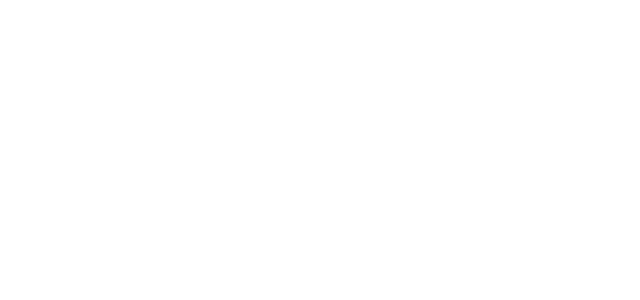
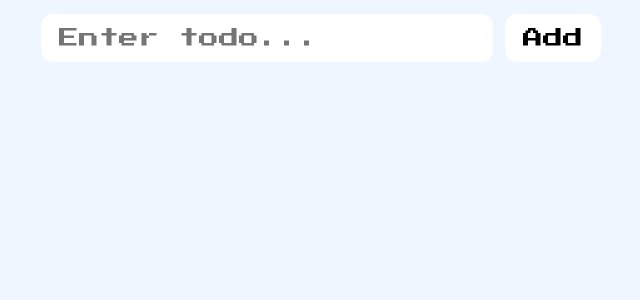
Before and after one commit to kirtiiraghav/React-projects, a React (Vite) app in the folder To Do List/: page / in a window 1280 px wide. Shown: the top 300 px of the page, without its empty margins (319-959 px from the left). Built offline with nearby package versions, Linux system fonts and the light colour scheme.

Commit message:
create TodoInput component

```diff
--- a/To Do List/src/App.jsx
+++ b/To Do List/src/App.jsx
@@ -1,8 +1,10 @@
-import './App.css'
+import TodoInput from './components/TodoInput'
 
 function App() {
     return (
-        <></>
+        <main>
+            <TodoInput />
+        </main>
     )
 }
 
--- /dev/null
+++ b/To Do List/src/components/TodoInput.jsx
@@ -0,0 +1,10 @@
+import React from 'react'
+
+export default function TodoInput() {
+    return (
+        <header className='input-header'>
+            <input type="text" placeholder='Enter todo...'/>
+            <button>Add</button>
+        </header>
+    )
+}
--- a/To Do List/src/index.css
+++ b/To Do List/src/index.css
@@ -0,0 +1,38 @@
+* {
+    padding: 0;
+    margin: 0;
+    box-sizing: border-box;
+}
+
+body {
+    background-color: #EFF6FF;
+    padding: 14px
+}
+
+.input-header {
+    max-width: 800px;
+    width: 100%;
+    margin: 0 auto;
+    display: flex;
+    gap: 12px;
+    justify-content: center;
+}
+
+.input-header input {
+    font-family: "Press Start 2P", system-ui;
+    font-size: 20px;
+    padding: 14px 18px;
+    outline: none;
+    border-radius: 12px;
+    border: none;
+}
+
+.input-header button {
+    font-family: "Press Start 2P", system-ui;
+    font-size: 20px;
+    cursor: pointer;
+    border: none;
+    background-color: white;
+    padding: 14px 18px;
+    border-radius: 12px;
+}
```
Also changed, not shown: To Do List/src/App.css (deleted).
